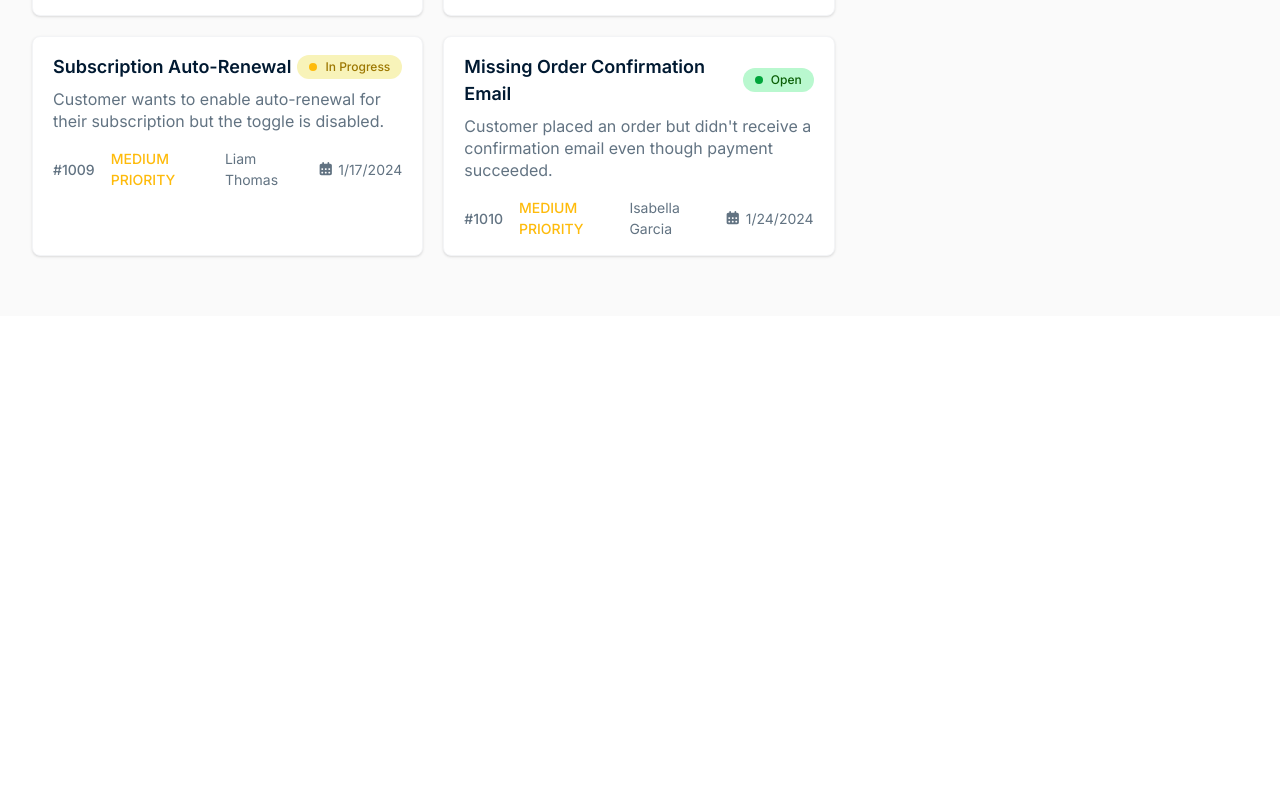
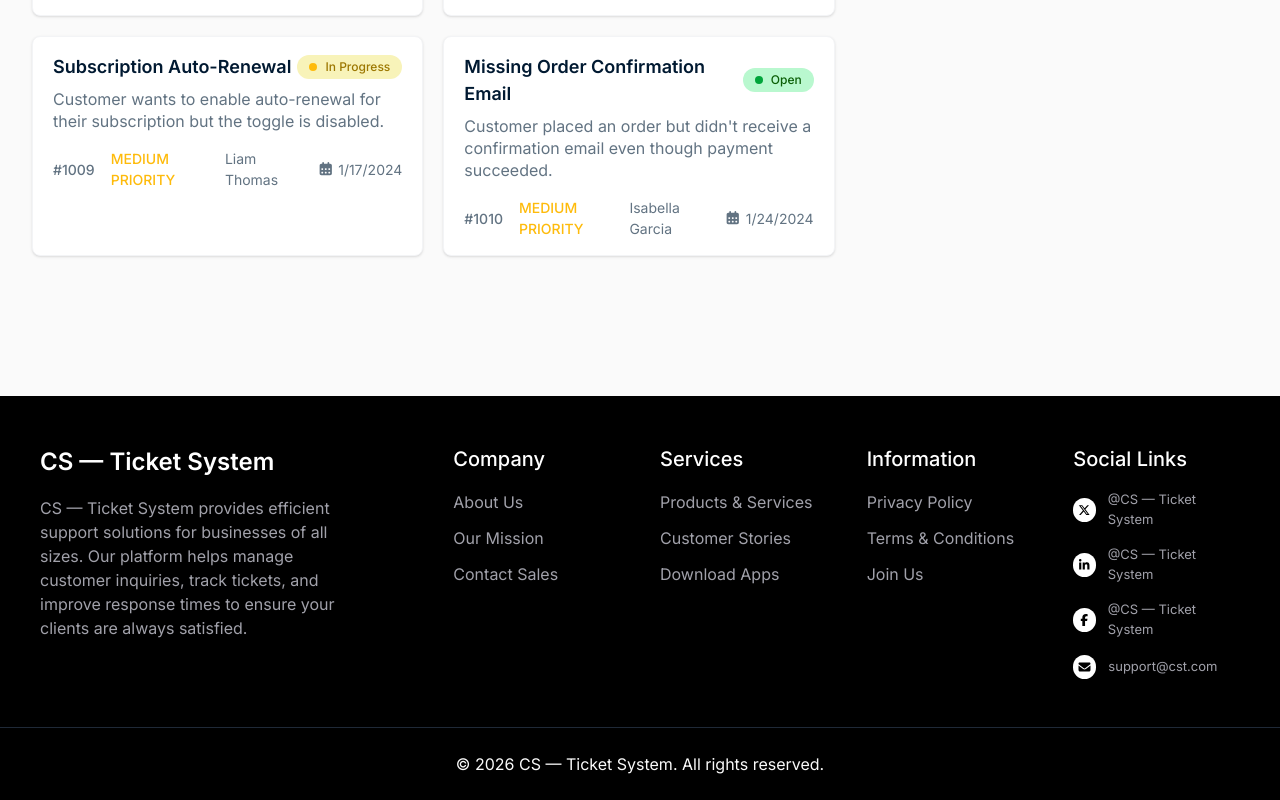
Before and after one commit to NishatTasnimAli/customer-support-zone, a React (Vite) app: page / in a window 1280 px wide. Shown: the part 1413-2213 px from the top of the page. Before the commit the page ends 1729 px from the top, so only its background shows below. Built offline with nearby package versions, Linux system fonts and the light colour scheme.

Commit message:
Footer Section added.

```diff
--- a/src/App.jsx
+++ b/src/App.jsx
@@ -142,7 +142,8 @@ export default function App() {
 
   return (
     <>
-      {/* Menubar */}
+      {/* Menubar Section */}
+
       <div className="relative">
         <div className="bg-white shadow-md px-8 py-4 flex justify-between items-center">
 
@@ -185,6 +186,7 @@ export default function App() {
       </div>
 
       {/* Banner Section */}
+
       <div className="px-8 py-20 grid md:grid-cols-2 gap-6">
 
         <div className="relative rounded-xl py-20 text-center shadow-lg overflow-hidden text-white bg-gradient-to-r from-[#632EE3] to-[#9F62F2]">
@@ -218,7 +220,9 @@ export default function App() {
         </div>
 
       </div>
+
       {/* Main Customer Support section */}
+
       <div className="px-8 py-15 grid md:grid-cols-3 gap-6">
 
         <div className="md:col-span-2">
@@ -274,7 +278,7 @@ export default function App() {
 
                 </div>
 
-                {/* Ticket Description */}
+                {/* Ticket Desc */}
                 <p className="text-[16px] text-[#627382] mt-2 leading-snug">
                   {ticket.description}
                 </p>
@@ -333,6 +337,7 @@ export default function App() {
         </div>
 
         {/* Task Status */}
+
         <div className="bg-none rounded-xl p-6">
 
           <h2 className="text-xl font-semibold mb-5 text-[#001931]">
@@ -367,6 +372,8 @@ export default function App() {
             ))
           )}
 
+          {/* Resolved Task */}
+
           <h2 className="mt-6 mb-3 text-lg font-semibold text-[#001931]">
             Resolved Task
           </h2>
@@ -391,6 +398,169 @@ export default function App() {
         </div>
       </div>
 
+      {/* Footer */}
+
+      <footer className="bg-black text-[#9CA3AF] mt-20">
+
+        <div className="mx-auto px-10 py-12 border-b border-[#1f2937]">
+
+          <div className="grid grid-cols-1 md:grid-cols-6 gap-10">
+
+            {/* Logo + Desc */}
+            <div className="md:col-span-2">
+
+              <h2 className="text-white font-semibold text-[24px] mb-4">
+                CS — Ticket System
+              </h2>
+
+              <p className="text-[16px] leading-6 text-[#A1A1AA] max-w-[300px]">
+                CS — Ticket System provides efficient support solutions for
+                businesses of all sizes. Our platform helps manage customer
+                inquiries, track tickets, and improve response times to ensure
+                your clients are always satisfied.
+              </p>
+
+            </div>
+
+            {/* Company Column */}
+            <div className="md:col-span-1">
+
+              <h3 className="text-white text-[20px] font-medium mb-4">
+                Company
+              </h3>
+
+              <ul className="space-y-3 text-[16px]">
+
+                <li className="text-[#A1A1AA] hover:text-white cursor-pointer">
+                  About Us
+                </li>
+
+                <li className="text-[#A1A1AA] hover:text-white cursor-pointer">
+                  Our Mission
+                </li>
+
+                <li className="text-[#A1A1AA] hover:text-white cursor-pointer">
+                  Contact Sales
+                </li>
+
+              </ul>
+
+            </div>
+
+            {/* Services Column */}
+            <div className="md:col-span-1">
+
+              <h3 className="text-white text-[20px] font-medium mb-4">
+                Services
+              </h3>
+
+              <ul className="space-y-3 text-[16px]">
+
+                <li className="text-[#A1A1AA] hover:text-white cursor-pointer">
+                  Products & Services
+                </li>
+
+                <li className="text-[#A1A1AA] hover:text-white cursor-pointer">
+                  Customer Stories
+                </li>
+
+                <li className="text-[#A1A1AA] hover:text-white cursor-pointer">
+                  Download Apps
+                </li>
+
+              </ul>
+
+            </div>
+
+            {/*  Info Column */}
+            <div className="md:col-span-1">
+
+              <h3 className="text-white text-[20px] font-medium mb-4">
+                Information
+              </h3>
+
+              <ul className="space-y-3 text-[16px]">
+
+                <li className="text-[#A1A1AA] hover:text-white cursor-pointer">
+                  Privacy Policy
+                </li>
+
+                <li className="text-[#A1A1AA] hover:text-white cursor-pointer">
+                  Terms & Conditions
+                </li>
+
+                <li className="text-[#A1A1AA] hover:text-white cursor-pointer">
+                  Join Us
+                </li>
+
+              </ul>
+
+            </div>
+
+            {/* Social Links Column */}
+            <div className="md:col-span-1">
+
+              <h3 className="text-white text-[20px] font-medium mb-4">
+                Social Links
+              </h3>
+
+              <ul className="space-y-4 text-[16px]">
+
+                <li className="flex items-center gap-3">
+                  <FontAwesomeIcon
+                    icon={faXTwitter}
+                    className="bg-white px-1 py-1.5 rounded-full text-black text-[12px]"
+                  />
+                  <span className="text-[#A1A1AA] text-[13px]">
+                    @CS — Ticket System
+                  </span>
+                </li>
+
+                <li className="flex items-center gap-3">
+                  <FontAwesomeIcon
+                    icon={faLinkedinIn}
+                    className="bg-white px-1 py-1.5 rounded-full text-black text-[12px]"
+                  />
+                  <span className="text-[#A1A1AA] text-[13px]">
+                    @CS — Ticket System
+                  </span>
+                </li>
+
+                <li className="flex items-center gap-3">
+                  <FontAwesomeIcon
+                    icon={faFacebookF}
+                    className="bg-white px-1 py-1.5 rounded-full text-black text-[12px]"
+                  />
+                  <span className="text-[#A1A1AA] text-[13px]">
+                    @CS — Ticket System
+                  </span>
+                </li>
+
+                <li className="flex items-center gap-3">
+                  <FontAwesomeIcon
+                    icon={faEnvelope}
+                    className="bg-white px-1 py-1.5 rounded-full text-black text-[12px]"
+                  />
+                  <span className="text-[#A1A1AA] text-[13px]">
+                    support@cst.com
+                  </span>
+                </li>
+
+              </ul>
+
+            </div>
+
+          </div>
+
+        </div>
+
+        {/*  Copyright */}
+        <div className="text-center text-[16px] text-[#FAFAFA] py-6">
+          © 2026 CS — Ticket System. All rights reserved.
+        </div>
+
+      </footer>
+
       {/* Toast */}
       <ToastContainer position="top-right" autoClose={2000} />
     </>
```
